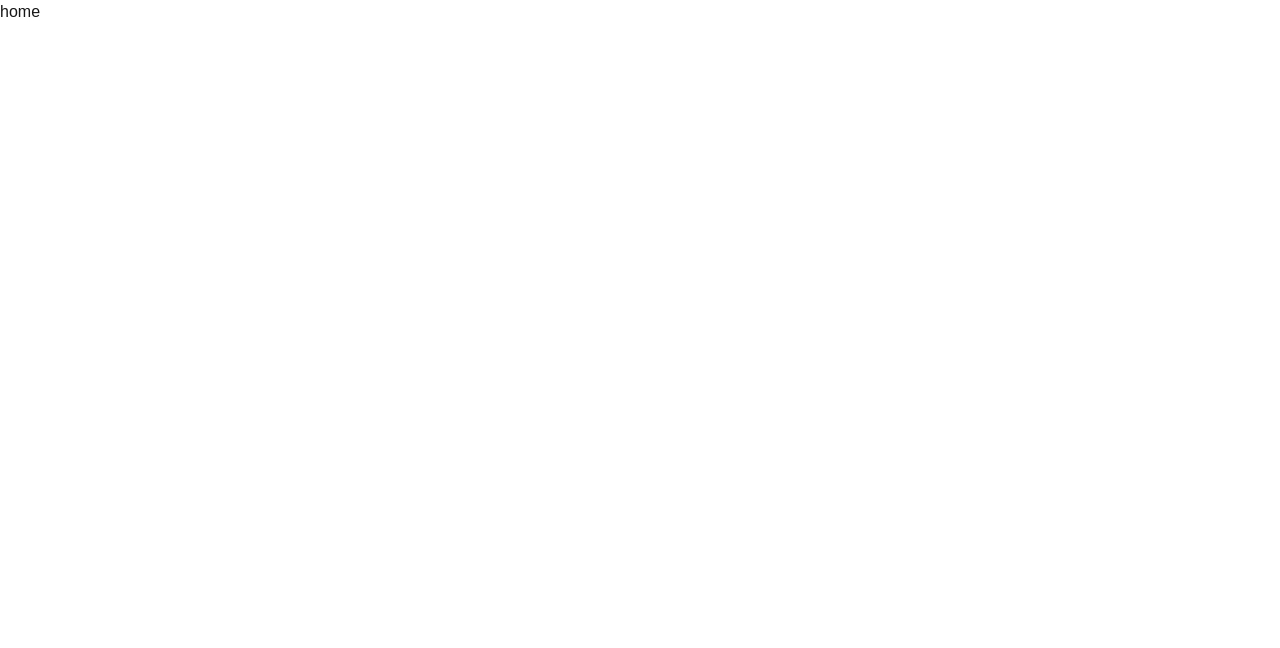
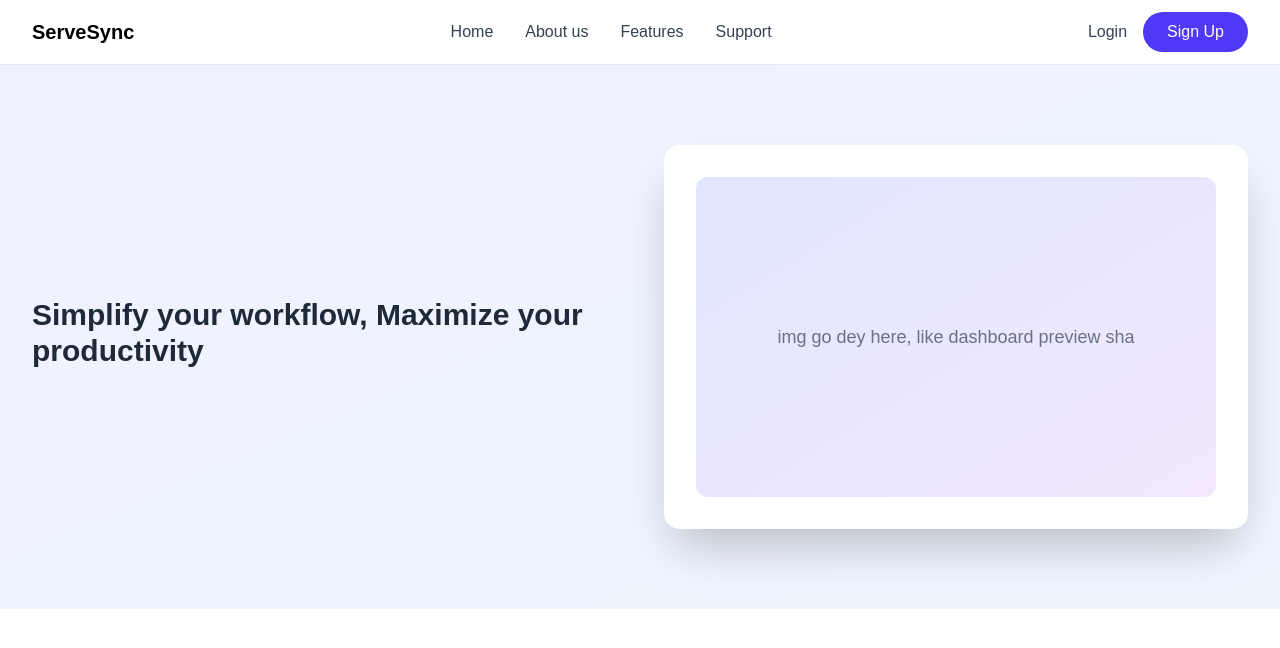
Before and after one commit to Mubaraq-Ay/servesync-client, a Next.js app: page / in a window 1280 px wide. Shown: the top 648 px of the page. Built offline with nearby package versions, Linux system fonts and the light colour scheme.

Commit message:
working on the homepage on the normal branch, omo God abeg

```diff
--- a/app/forgot-password/page.tsx
+++ b/app/auth/forgot-password/page.tsx
@@ -1,6 +1,6 @@
 "use client";
 import { useState } from "react";
-import Button from "../components/Button"
+import Button from "../../components/Button"
 
 export default function ForgotPassword() {
   const [email, setEmail] = useState("");
--- a/app/login/page.tsx
+++ b/app/auth/login/page.tsx
@@ -1,7 +1,7 @@
 "use client";
 
 import { useState } from "react";
-import Button from "../components/Button";
+import Button from "../../components/Button";
 
 
 export default function LoginPage() {
@@ -155,7 +155,7 @@
               <span className="text-sm text-gray-700">Remember Me</span>
             </label>
             <a
-              href="/forgot-password"
+              href="forgot-password"
               className="text-sm text-indigo-600 hover:text-indigo-700 font-medium"
             >
               Forgot Password?
@@ -169,7 +169,7 @@
           <div className="text-center">
             <span className="text-sm text-gray-600">Not registered yet? </span>
             <a
-              href="/register"
+              href="register"
               className="text-sm text-indigo-600 hover:text-indigo-700 font-medium"
             >
               Create an account →
--- a/app/register/page.tsx
+++ b/app/auth/register/page.tsx
@@ -1,7 +1,7 @@
 "use client";
 import { useState } from "react";
-import PasswordInput from "../components/PasswordInput";
-import Button from "../components/Button";
+import PasswordInput from "../../components/PasswordInput";
+import Button from "../../components/Button";
 
 export default function RegisterPage() {
   const [firstName, setFirstName] = useState("");
@@ -155,7 +155,7 @@
           <div className="text-center">
             <span className="text-sm text-gray-600">Already registered? </span>
             <a
-              href="/login"
+              href="login"
               className="text-sm text-indigo-600 hover:text-indigo-700 font-medium"
             >
               Login →
--- a/app/reset-password/page.tsx
+++ b/app/auth/reset-password/page.tsx
@@ -1,9 +1,9 @@
 "use client";
 import { useState } from "react";
-import ResetPasswordInput from "../components/ResetPasswordInput"; // rename import
-import Button from "../components/Button";
+import ResetPasswordInput from "../../components/ResetPasswordInput";
+import Button from "../../components/Button";
 
-export default function ResetPasswordPage() { // rename component
+export default function ResetPasswordPage() {
 
   const [password, setPassword] = useState("");
   const [confirmPassword, setConfirmPassword] = useState("");
--- /dev/null
+++ b/app/components/Navbar.tsx
@@ -0,0 +1,2 @@
+ 'use client';
+ import Link from 'next/link';
--- a/app/page.tsx
+++ b/app/page.tsx
@@ -1,5 +1,71 @@
 import Link from "next/link";
 
-export default function () {
-  return <h1>home</h1>;
+export default function HomePage() {
+  return (
+    <div className="min-h-screen bg-white">
+      {/* navbar */}
+      <nav className="border-b border-gray-200 text-black">
+        <div className="max-w-7xl mx-auto px-4 sm:px-6 lg:px-8">
+          <div className="flex justify-between items-center h-16">
+            <span className="text-xl font-bold">ServeSync</span>
+
+            {/* links  */}
+            <div className="hidden md:flex items-center gap-8">
+              <Link href="#" className="text-gray-700 hover:text-indigo-600">
+                Home
+              </Link>
+              <Link href="#" className="text-gray-700 hover:text-indigo-600">
+                About us
+              </Link>
+              <Link href="#" className="text-gray-700 hover:text-indigo-600">
+                Features
+              </Link>
+              <Link href="#" className="text-gray-700 hover:text-indigo-600">
+                Support
+              </Link>
+            </div>
+
+            <div className="hidden md:flex items-center gap-8">
+              {/* button  */}
+              <div className="flex items-center gap-4">
+                <Link
+                  href="/auth/login"
+                  className="text-gray-700 hover:text-indigo-600"
+                >
+                  Login
+                </Link>
+                <Link
+                  href="/auth/register"
+                  className="bg-indigo-600 text-white px-6 py-2 rounded-full hover:bg-indigo-700"
+                >
+                  Sign Up
+                </Link>
+              </div>
+            </div>
+          </div>
+        </div>
+      </nav>
+
+      {/* Hero Section */}
+      <section className="bg-gradient-to-br from-indigo-50 to-blue-50 py-20 text-black">
+        <div className="max-w-7xl mx-auto px-4 sm:px-6 lg:px-8">
+          <div className="grid md:grid-cols-2 gap-12 items-center">
+            {/* LEFT: Text Content */}
+            <div>
+              <h1 className="text-3xl font-bold text-gray-800 mb-2">
+                Simplify your workflow, Maximize your productivity
+              </h1>
+            </div>
+
+            {/* RIGHT: Image */}
+            <div className="bg-white rounded-2xl shadow-2xl p-8 h-96">
+              <div className="w-full h-full bg-gradient-to-br from-indigo-100 to-purple-100 rounded-xl flex items-center justify-center">
+                <p className="text-gray-500 text-lg">img go dey here, like dashboard preview sha</p>
+              </div>
+            </div>
+          </div>
+        </div>
+      </section>
+    </div>
+  );
 }
```
